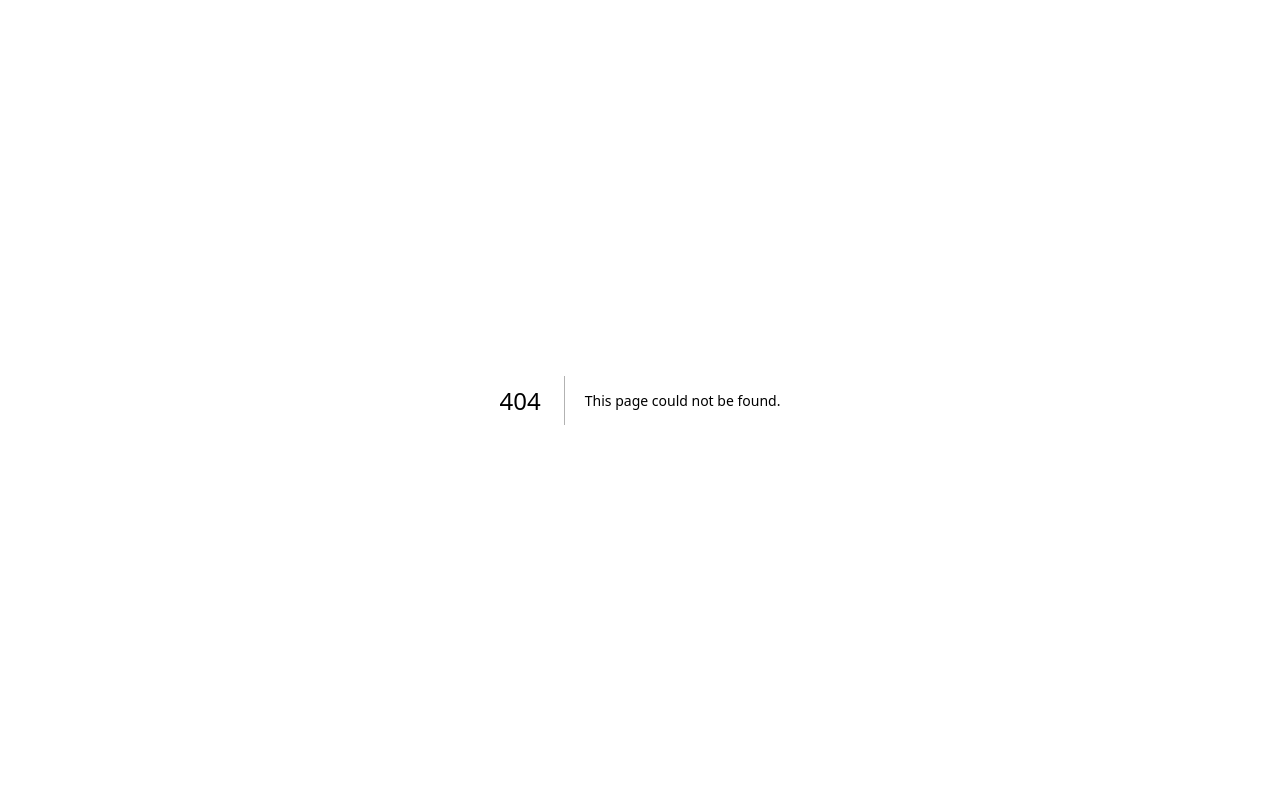
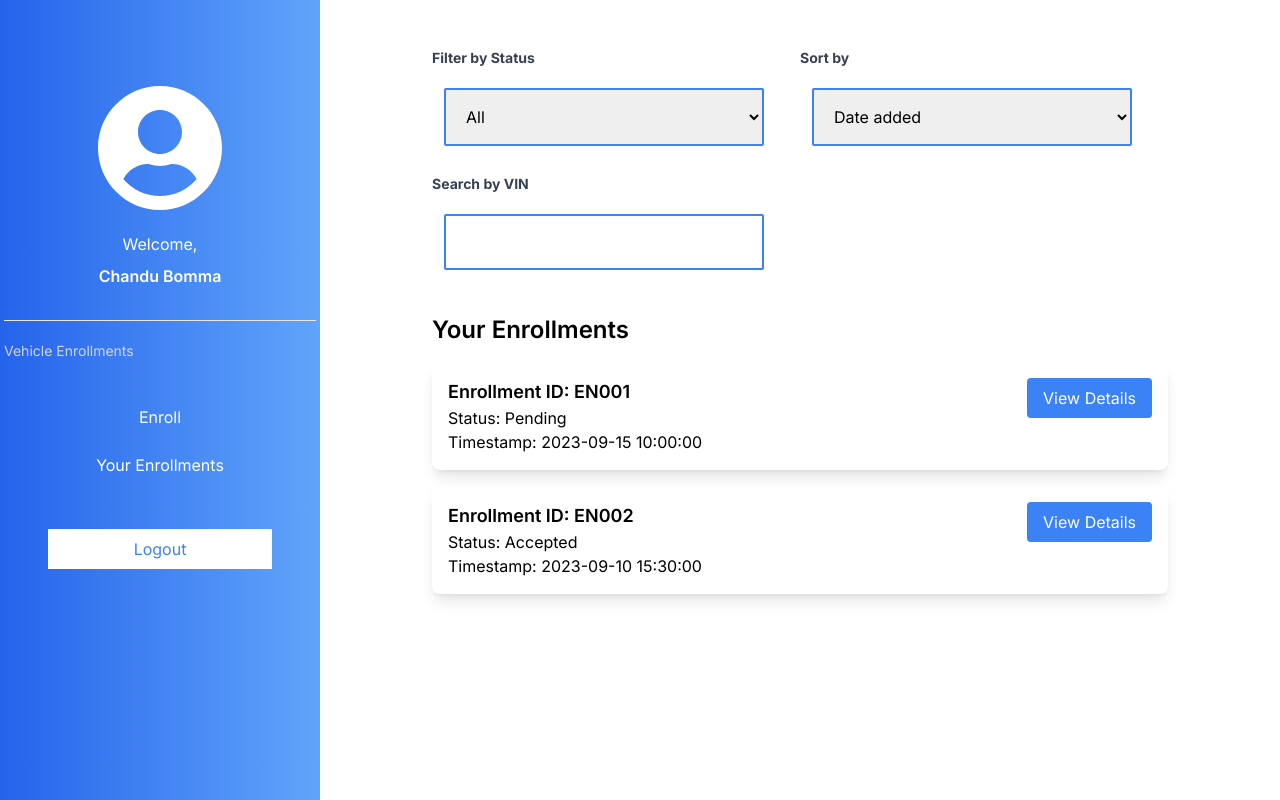
Before and after one commit to chandubomma/motorq, a Next.js app: page /customer/enrollments in a window 1280 px wide. Before the commit this address had no page. Built offline with nearby package versions, Linux system fonts and the light colour scheme.

Commit message:
enrollment page.

```diff
--- /dev/null
+++ b/src/app/customer/enrollments/page.js
@@ -0,0 +1,11 @@
+import EnrollmentsPage from "@/components/EnrollmentsPage"
+
+const page = () => {
+  return (
+    <div>
+      <EnrollmentsPage/>
+    </div>
+  )
+}
+
+export default page
```
